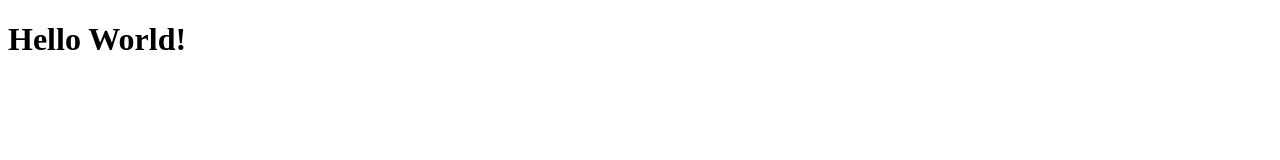
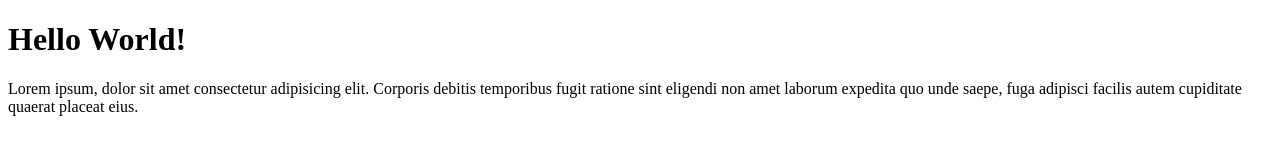
Before and after one commit to fadilfahmun26-coder/wpu-git-test, a plain HTML site: page index.html in a window 1280 px wide. Drawn offline with Linux system fonts and the light colour scheme.

Commit message:
menambahkan paragraf

```diff
--- a/index.html
+++ b/index.html
@@ -7,5 +7,6 @@
 </head>
 <body>
     <h1>Hello World!</h1>
+    <p>Lorem ipsum, dolor sit amet consectetur adipisicing elit. Corporis debitis temporibus fugit ratione sint eligendi non amet laborum expedita quo unde saepe, fuga adipisci facilis autem cupiditate quaerat placeat eius.</p>
 </body>
 </html>
```
